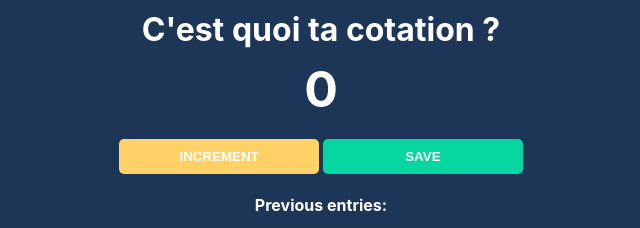
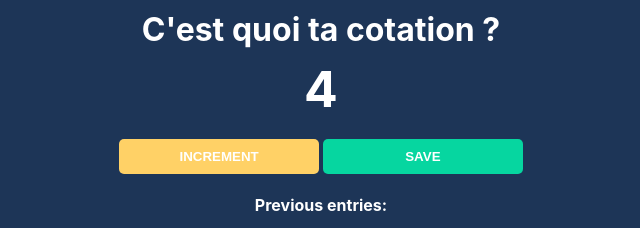
Before and after one commit to Skyflexx/cotation-selector, a plain HTML site: page index.html in a window 1280 px wide. Shown: the top 228 px of the page, 319-959 px from the left. Drawn offline with Linux system fonts and the light colour scheme.

Commit message:
Update index.html
4 are the beginning of climbing cotations

```diff
--- a/index.html
+++ b/index.html
@@ -4,7 +4,7 @@
     </head>
     <body>
         <h1>C'est quoi ta cotation ?</h1>
-        <h2 id="count-el">0</h2>
+        <h2 id="count-el">4</h2>
         <button id="increment-btn" onclick="increment()">INCREMENT</button>
         <button id="save-btn" onclick="save()">SAVE</button>
         <p id="save-el">Previous entries: </p>
```
